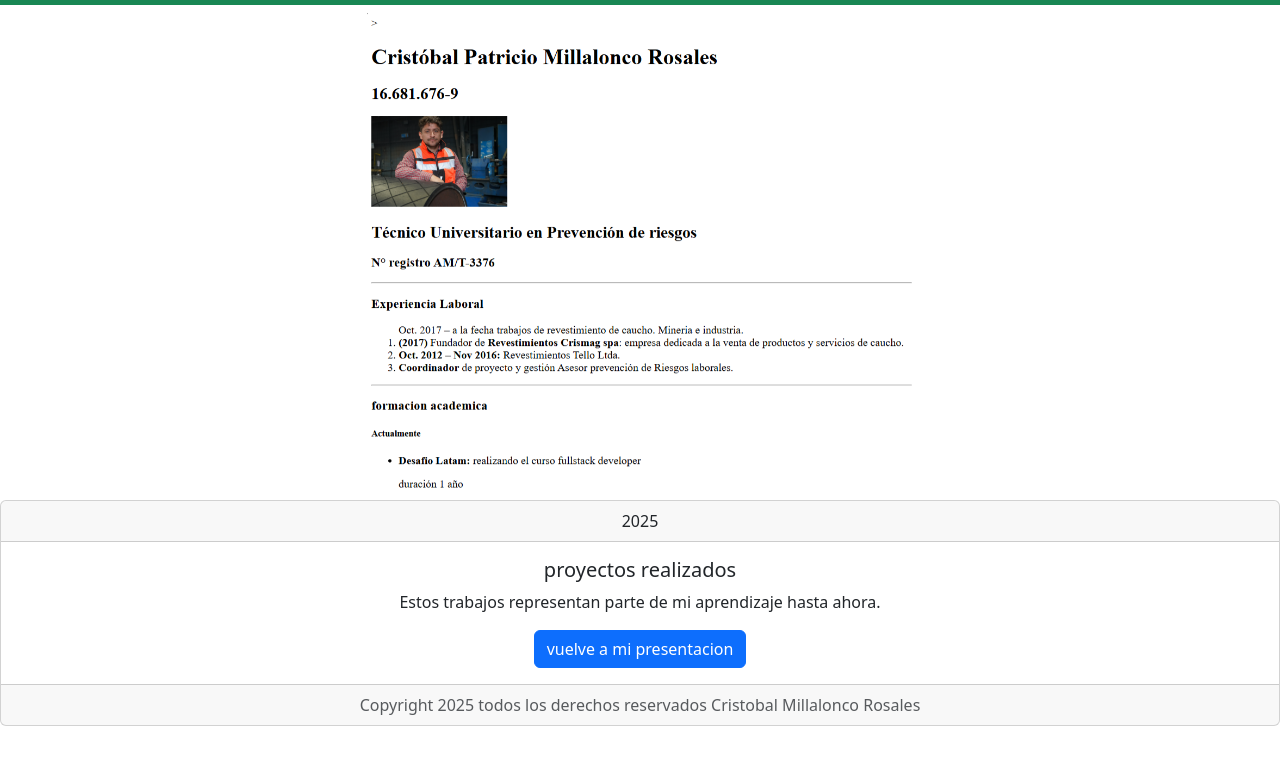
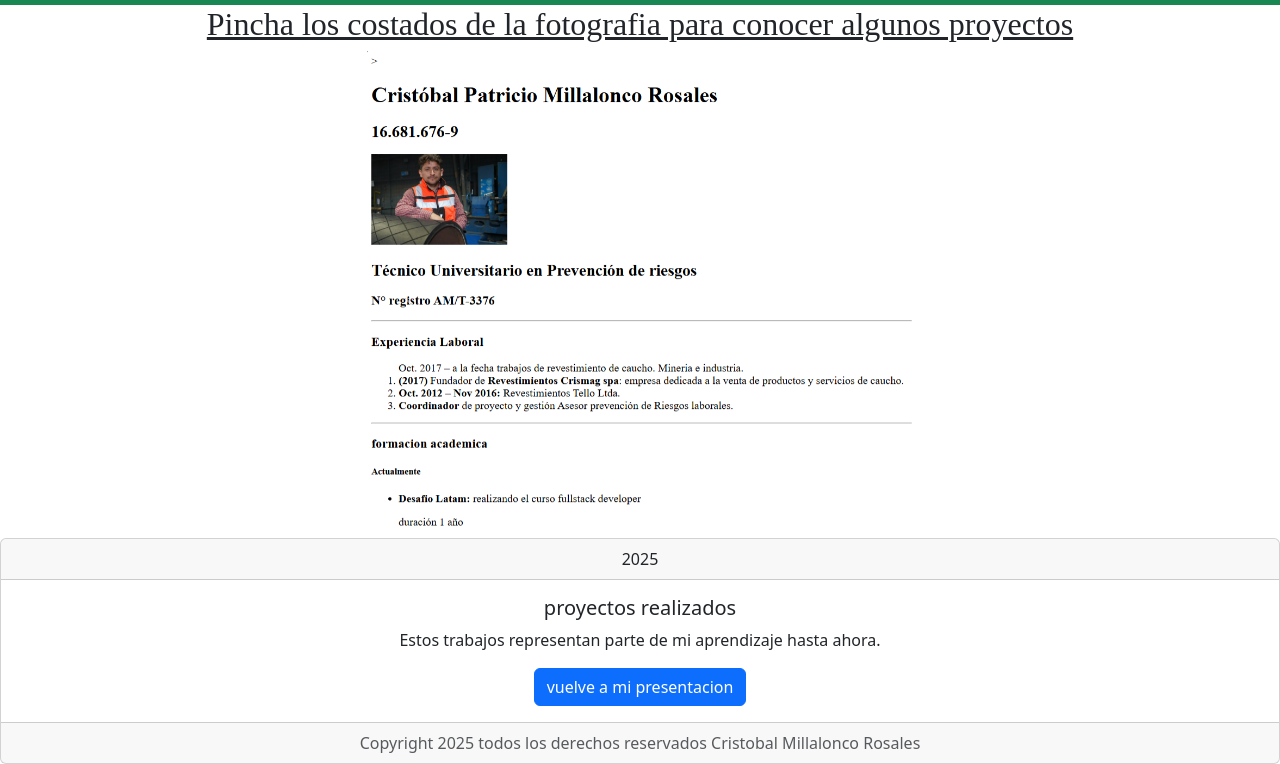
Before and after one commit to odraug21/cmillal.github.io, a plain HTML site: page portfolio.html in a window 1280 px wide. Shown: the part 51-815 px from the top of the page. Drawn offline with nearby package versions, Linux system fonts and the light colour scheme.

Commit message:
se arreglo portafolio

```diff
--- a/portfolio.html
+++ b/portfolio.html
@@ -20,8 +20,9 @@
 
     </header>
 
-    <main class="bg-success-emphasis">
+    <main>
 <h2 class="text-center">
+    Pincha los costados de la fotografia para conocer algunos proyectos
 </h2>
 <!--primera tanda proyectos-->
 <div class="container">
```
